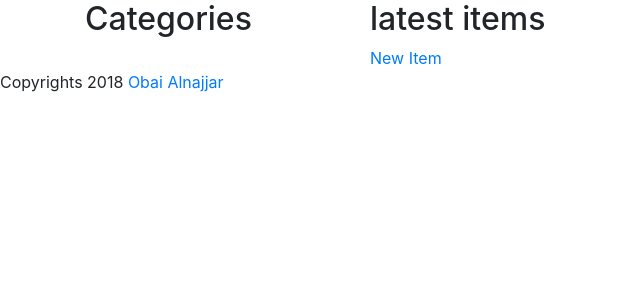
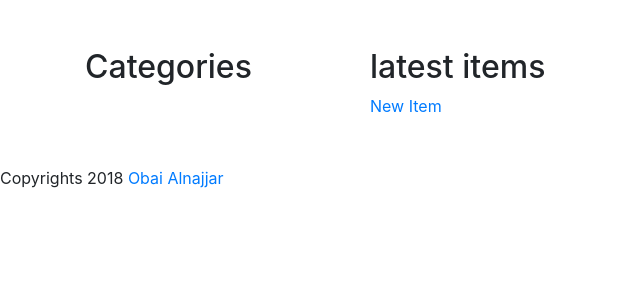
Before and after one commit to 0bai/ItemsCatalog, a Flask app: page / in a window 1280 px wide. Shown: the part 56-356 px from the top of the page, without its empty margins (0-640 px from the left). Run offline with Flask 2, Linux system fonts and the light colour scheme; the visitor is signed in with stand-in values (Sample User, id 1); data that the repository does not hold is empty; parts of the project's set-up code (start-up, migrations or seed data) failed here and were passed over; some libraries are stand-ins or nearby versions.

Commit message:
Fixed size issue

```diff
--- a/templates/includes/skeleton.html
+++ b/templates/includes/skeleton.html
@@ -65,8 +65,8 @@
 {% block body %}
 
     {% block content %}
-        <div class="content">
-            <div class="container ">
+        <div class="content ">
+            <div class="container my-5">
                 <div class="row ">
                     {% block left_side %}
                         <div class="col col-lg-3" id="left_side">
```
